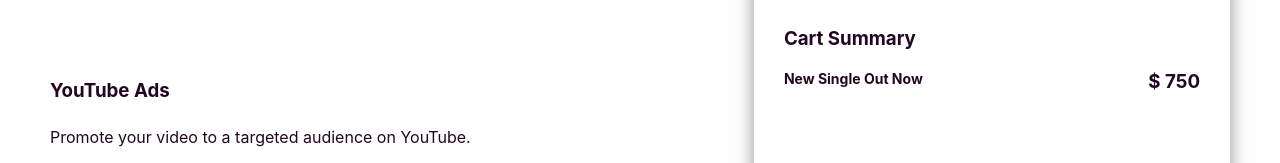
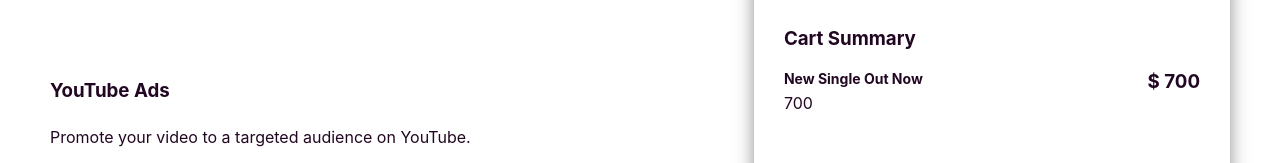
Before and after one commit to Tobbeycc1/soundmac, a React (Create React App) app: page /promotion in a window 1280 px wide. Both pictures are taken after a click on the checkbox 814 px from the left and 2554 px from the top of the page. Shown: the part 2768-2931 px from the top of the page. Built offline with nearby package versions, Linux system fonts and the light colour scheme.

Commit message:
Style Total Nect

```diff
--- a/src/Componets/packagesForm.js
+++ b/src/Componets/packagesForm.js
@@ -15,15 +15,25 @@
 
 
 
+
+
 const [newSingleSummary, setNewSingleSummary]= useState(false)
 const [beforeReleaseSummary, setBeforeReleaseSummary]= useState(false)
 const [musicVideoOutSummary, setMusicVideoOutSummary]= useState(false)
+const [youtubeAdsSummary, setYoutubeAdsSummary]= useState(false)
+const [spotifyAdsSummary, setspotifyAdsSummary]= useState(false)
+
+const [newSinglePrice, setNewSinglePrice]= useState(false)
+const [beforeReleasePrice, setBeforeReleasePrice]= useState(false)
+const [musicVideoOutPrice, setMusicVideoOutPrice]= useState(false)
+const [youtubeAdsPrice, setYoutubeAdsPrice]= useState(false)
+const [spotifyAdsPrice, setspotifyAdsPrice]= useState(false)
 
 
 
 
 // new single out now cart summary JSX
-const newSingleJSX =  <div className={classes.newSingleJSXCon}> <h4 className={classes.newSingleJSXHeader}>New Single Out Now </h4> <h3>$ <span>750</span> </h3> </div>
+const newSingleJSX =  <div className={classes.newSingleJSXCon}> <h4 className={classes.newSingleJSXHeader}>New Single Out Now </h4> <h3>$ <span>700</span> </h3> </div>
 
 // Before Release Date + Pre Save JSX
 const beforeReleaseJSX =  <div className={classes.newSingleJSXCon}> <h4 className={classes.newSingleJSXHeader}>Before Release Date + Pre Save </h4> <h3>$ <span>850</span> </h3> </div>
@@ -31,35 +41,85 @@
 // Music Video + Out Now + Pre Save JSX
 const musicVideoOutJSX =  <div className={classes.newSingleJSXCon}> <h4 className={classes.newSingleJSXHeader}>Music Video + Out Now + Pre Save</h4> <h3>$ <span>1000</span> </h3> </div>
 
+// YouTube Ads JSX
+const youtueAdsJSX =  <div className={classes.newSingleJSXCon}> <h4 className={classes.newSingleJSXHeader}>YouTube Ads</h4> <h3>$ <span>700</span> </h3> </div>
+
+// Spotify Ads JSX
+const spotifyAdsJSX =  <div className={classes.newSingleJSXCon}> <h4 className={classes.newSingleJSXHeader}>Spotify Ads </h4> <h3>$ <span>1000</span> </h3> </div>
+
+
+
+const totalNewSinglePrice= newSinglePrice && 700
+const totalBeforeReleasePrice= beforeReleasePrice && 850
+const totalMusicVideoOutPrice= musicVideoOutPrice && 1000
+const totalYoutubeAdsPrice= youtubeAdsPrice && 700
+const totalspotifyAdsPrice= spotifyAdsPrice && 1000
+
+
 
 
     //if check boxes are checked
     function handleChange() {
 
+
         if (checkBoxA.current.checked) {
             console.log('AAAAAAA');
             setNewSingleSummary(true)
+            setNewSinglePrice(true)
 
         } else{
             console.log('false AAAAAAA');
             setNewSingleSummary(false)
+            setNewSinglePrice(false)
+
         }
 
 
          if (checkBoxB.current.checked) {
             console.log('BBBBBBBBBB');
             setBeforeReleaseSummary(true)
+            setBeforeReleasePrice(true)
+
+        } else{
+            console.log('false BBBBBB');
+            setBeforeReleaseSummary(false)
+            setBeforeReleasePrice(false)
 
         }
-        else{
-            console.log('false BBBBBB');
-            setBeforeReleaseSummary(false)
-        }
+
         if (checkBoxC.current.checked) {
             console.log('CCCCCCCCC');
             setMusicVideoOutSummary(true)
+            setMusicVideoOutPrice(true)
 
+        }else{
+            console.log('false CCCCCCCC');
+            setMusicVideoOutSummary(false)
+            setMusicVideoOutPrice(false)
         }
+
+        if (checkBoxD.current.checked) {
+            console.log('DDDDDDDD');
+            setYoutubeAdsSummary(true)
+            setYoutubeAdsPrice(true)
+
+        }else{
+            console.log('false DDDDDD');
+            setYoutubeAdsSummary(false)
+            setYoutubeAdsPrice(false)
+        }
+
+        if (checkBoxE.current.checked) {
+            console.log('EEEEEEEE');
+            setspotifyAdsSummary(true)
+            setspotifyAdsPrice(true)
+
+        }else{
+            console.log('false EEEEEE');
+            setspotifyAdsSummary(false)
+            setspotifyAdsPrice(false)
+        }
+
 
 
 
@@ -153,7 +213,7 @@
                 <div className={classes.inputButDiv}>
 
     <div className={classes.checkBoxDatalistCon}>
-    <input onChange={handleChange} ref={checkBoxA} type={'checkbox'} id='New-Single-Out-Now' value={700} /> <label className={classes.checkBoxLabel}>New Single Out Now</label> <br/>
+    <input onChange={handleChange} ref={checkBoxA} type={'checkbox'} id='New-Single-Out-Now' value={'700'} /> <label className={classes.checkBoxLabel}>New Single Out Now</label> <br/>
     <input onChange={handleChange} ref={checkBoxB} type={'checkbox'} id='Before-Release-Date-Pre Save' value={850} /> <label className={classes.checkBoxLabel}>Before Release Date + Pre Save</label> <br/>
     <input onChange={handleChange} ref={checkBoxC}type={'checkbox'} id='Music-Video-Out-Now-Pre Save' value={1000} /> <label className={classes.checkBoxLabel}>Music Video + Out Now + Pre Save</label> <br/>
     <input onChange={handleChange} ref={checkBoxD} type={'checkbox'} id='YouTube-Ads' value={700} /> <label className={classes.checkBoxLabel}>YouTube Ads</label> <br/>
@@ -171,6 +231,12 @@
             {newSingleSummary && newSingleJSX}
             {beforeReleaseSummary && beforeReleaseJSX}
             {musicVideoOutSummary && musicVideoOutJSX}
+            {youtubeAdsSummary && youtueAdsJSX}
+            {spotifyAdsSummary &&  spotifyAdsJSX}
+
+            <diV>
+                {totalNewSinglePrice + totalBeforeReleasePrice + totalMusicVideoOutPrice + totalYoutubeAdsPrice + totalspotifyAdsPrice }
+            </diV>
 
             </form>
         </div>
```
